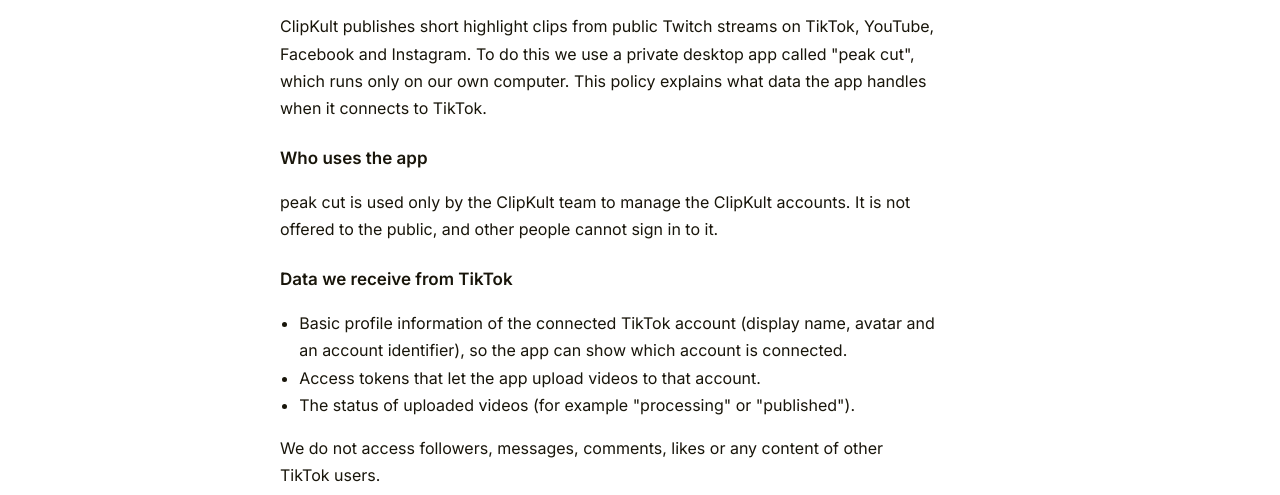
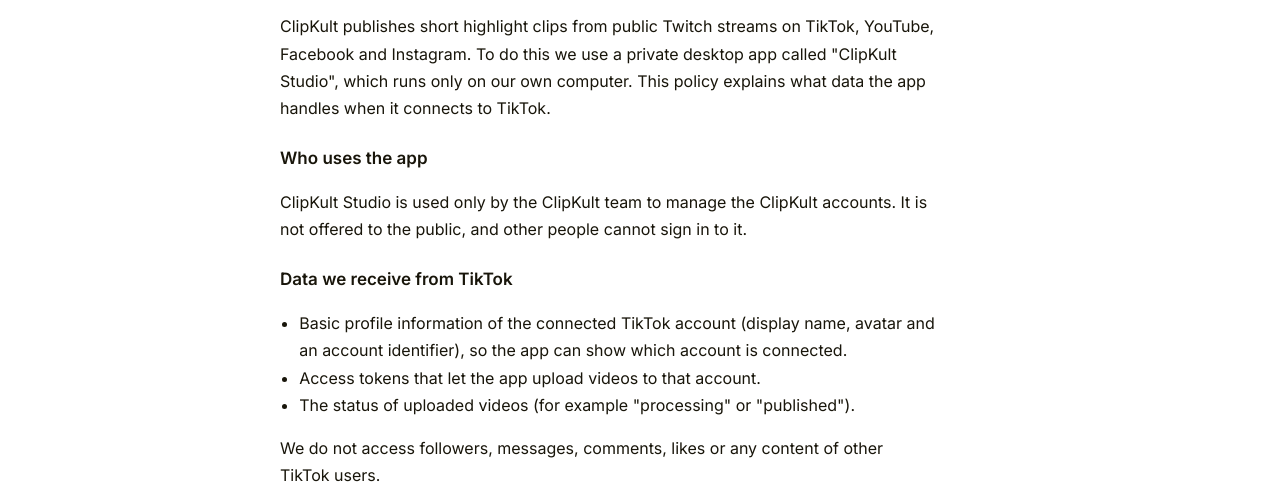
Before and after one commit to clipkult/clipkult.github.io, a plain HTML site: page privacy.html in a window 1280 px wide. Shown: the part 305-800 px from the top of the page. Drawn offline with Linux system fonts and the light colour scheme.

Commit message:
Update privacy.html

```diff
--- a/privacy.html
+++ b/privacy.html
@@ -9,10 +9,10 @@
   <h2>Privacy Policy</h2>
   <p class="meta">Last updated: 22 November 2026</p>
 
-  <p>ClipKult publishes short highlight clips from public Twitch streams on TikTok, YouTube, Facebook and Instagram. To do this we use a private desktop app called "peak cut", which runs only on our own computer. This policy explains what data the app handles when it connects to TikTok.</p>
+  <p>ClipKult publishes short highlight clips from public Twitch streams on TikTok, YouTube, Facebook and Instagram. To do this we use a private desktop app called "ClipKult Studio", which runs only on our own computer. This policy explains what data the app handles when it connects to TikTok.</p>
 
   <h3>Who uses the app</h3>
-  <p>peak cut is used only by the ClipKult team to manage the ClipKult accounts. It is not offered to the public, and other people cannot sign in to it.</p>
+  <p>ClipKult Studio is used only by the ClipKult team to manage the ClipKult accounts. It is not offered to the public, and other people cannot sign in to it.</p>
 
   <h3>Data we receive from TikTok</h3>
   <ul>
```
